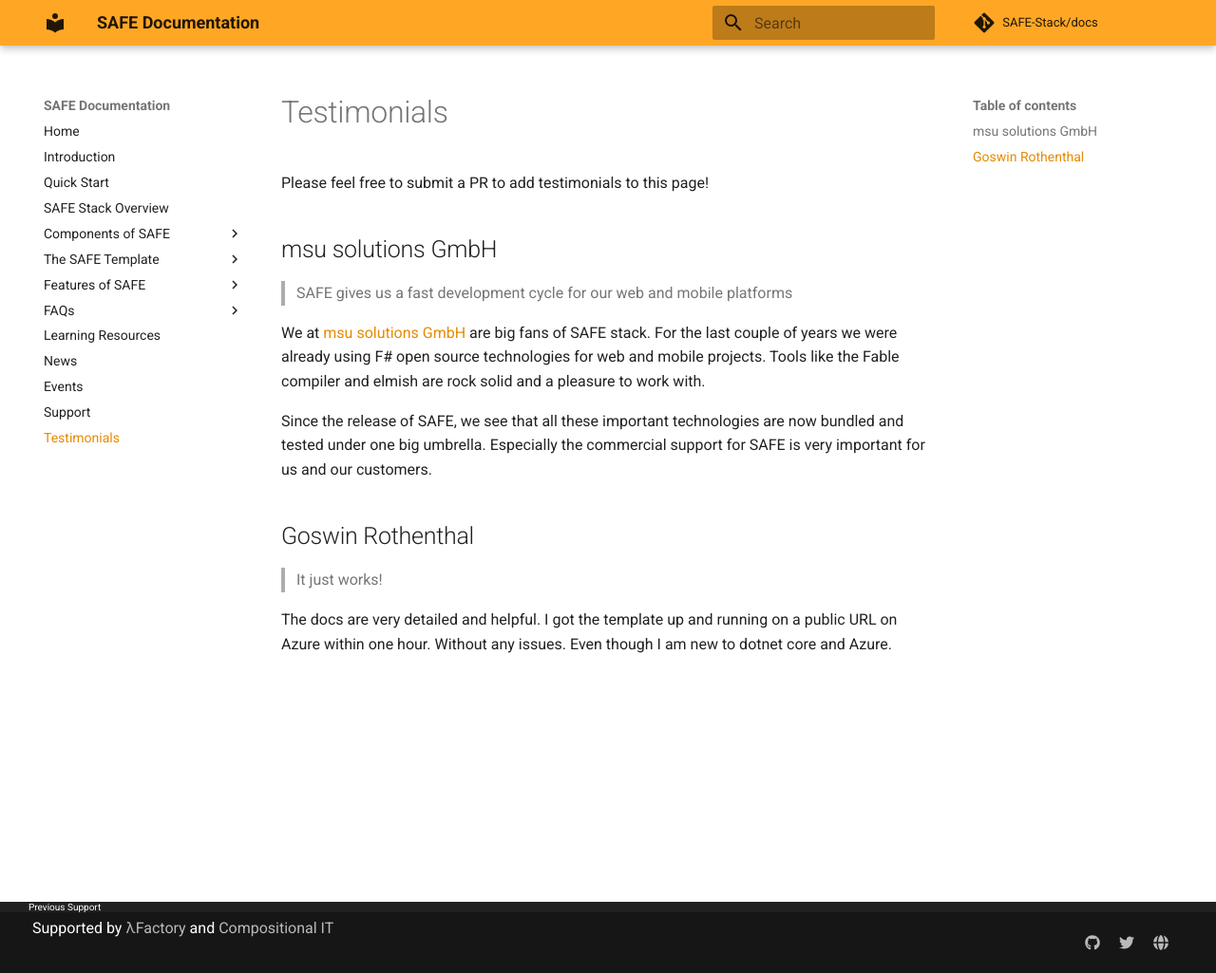
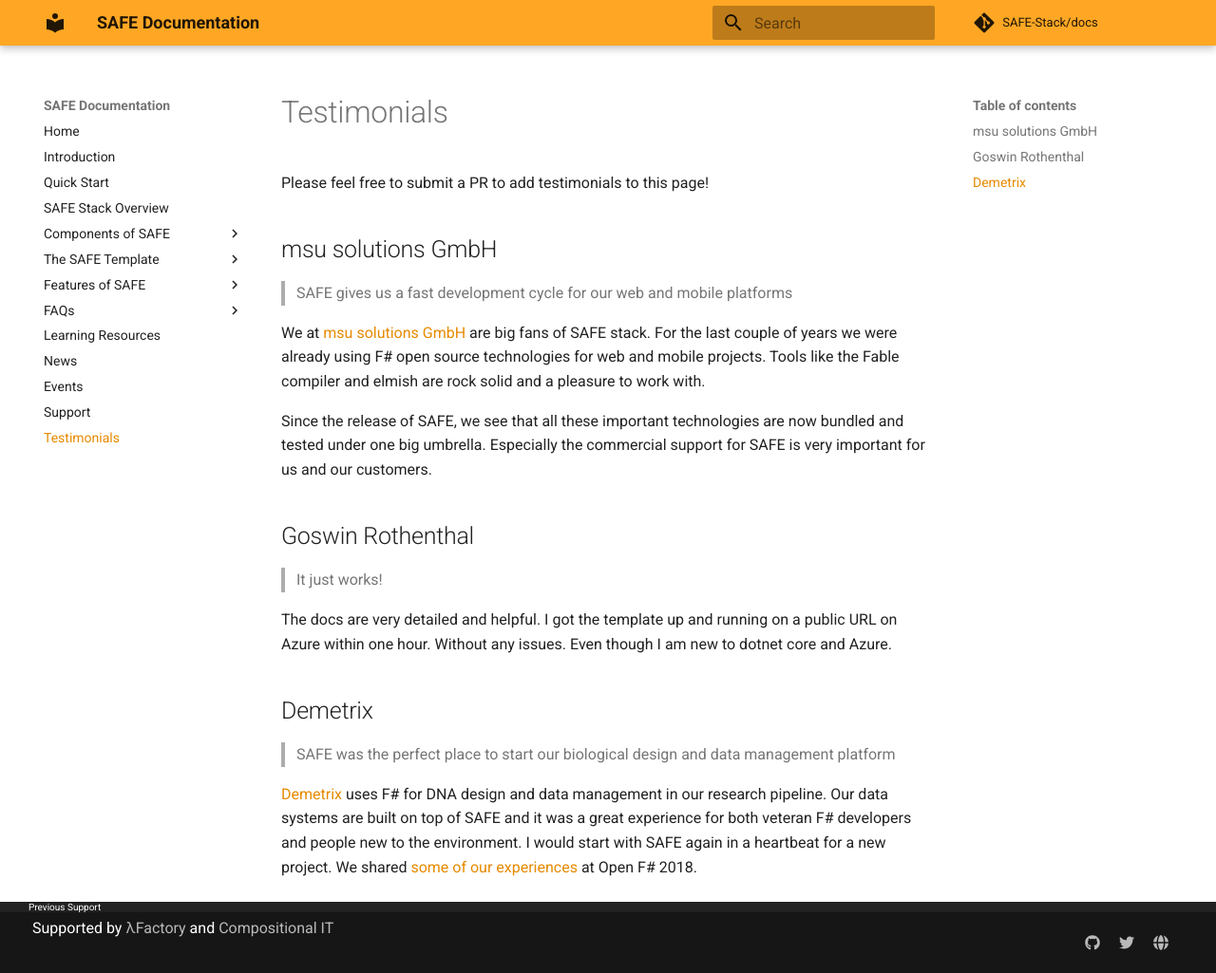
Before and after one commit to SAFE-Stack/docs, an MkDocs documentation site: the page built from docs/testimonials.md, in a window 1280 px wide and 1025 px high. Shown: the whole window at 95% size. Built offline with MkDocs 1.6.1 and Material for MkDocs 9.7.7, drawn with Linux system fonts in a browser that asks for light colours; comment, search, counter and statistics services are not loaded.

Commit message:
DOC; added demetrix testimonial

```diff
--- a/docs/testimonials.md
+++ b/docs/testimonials.md
@@ -16,3 +16,9 @@
 
 The docs are very detailed and helpful. I got the template up and running on a public URL on Azure within one hour. Without any issues.
 Even though I am new to dotnet core and Azure.
+
+## Demetrix
+
+> SAFE was the perfect place to start our biological design and data management platform
+
+[Demetrix](https://demetrixbio.com/) uses F# for DNA design and data management in our research pipeline.   Our data systems are built on top of SAFE and it was a great experience for both veteran F# developers and people new to the environment.  I would start with SAFE again in a heartbeat for a new project.  We shared [some of our experiences](https://github.com/demetrixbio/presentations/blob/master/OpenFSharp2018/OpenFSharpDemetrix.pdf) at Open F# 2018.
```
